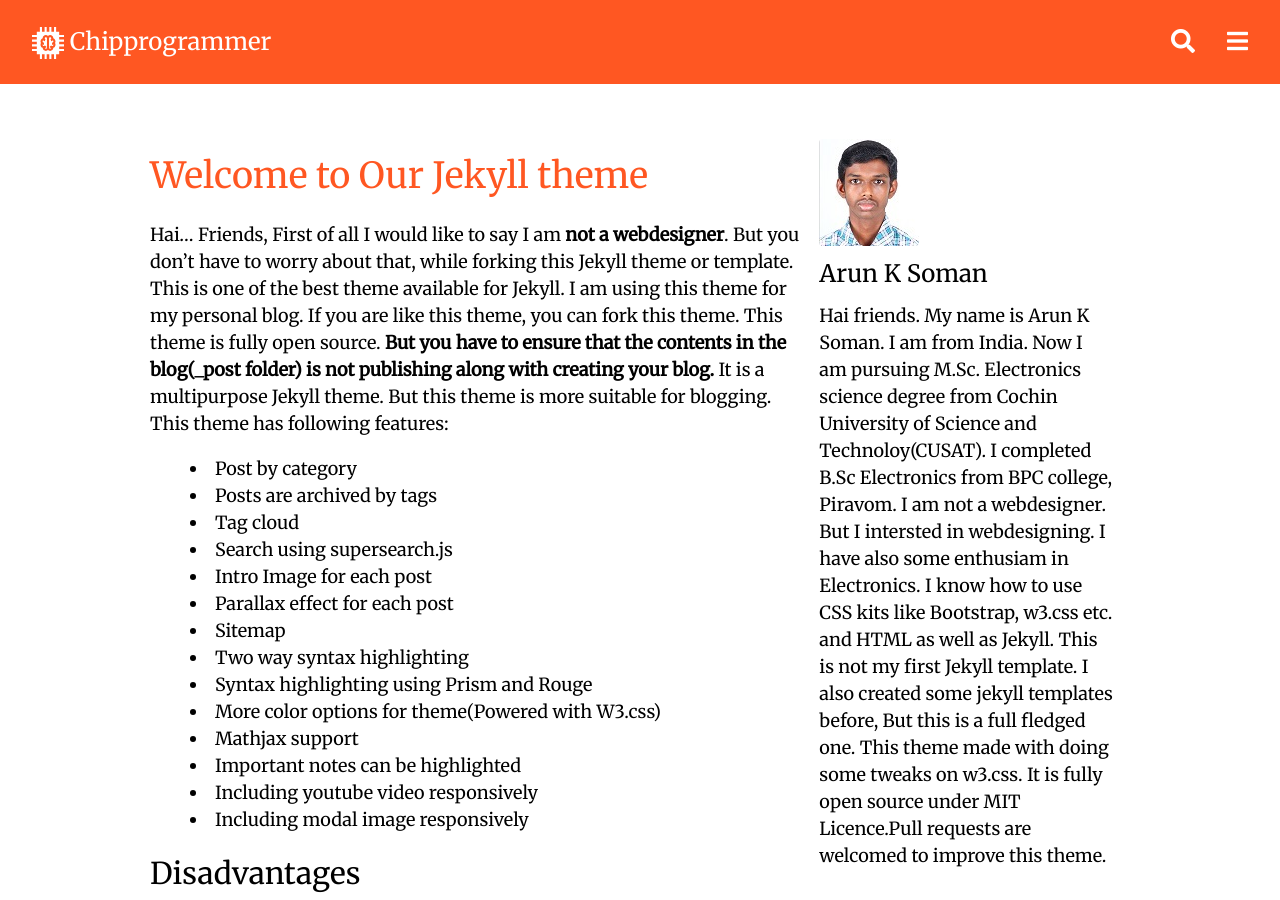
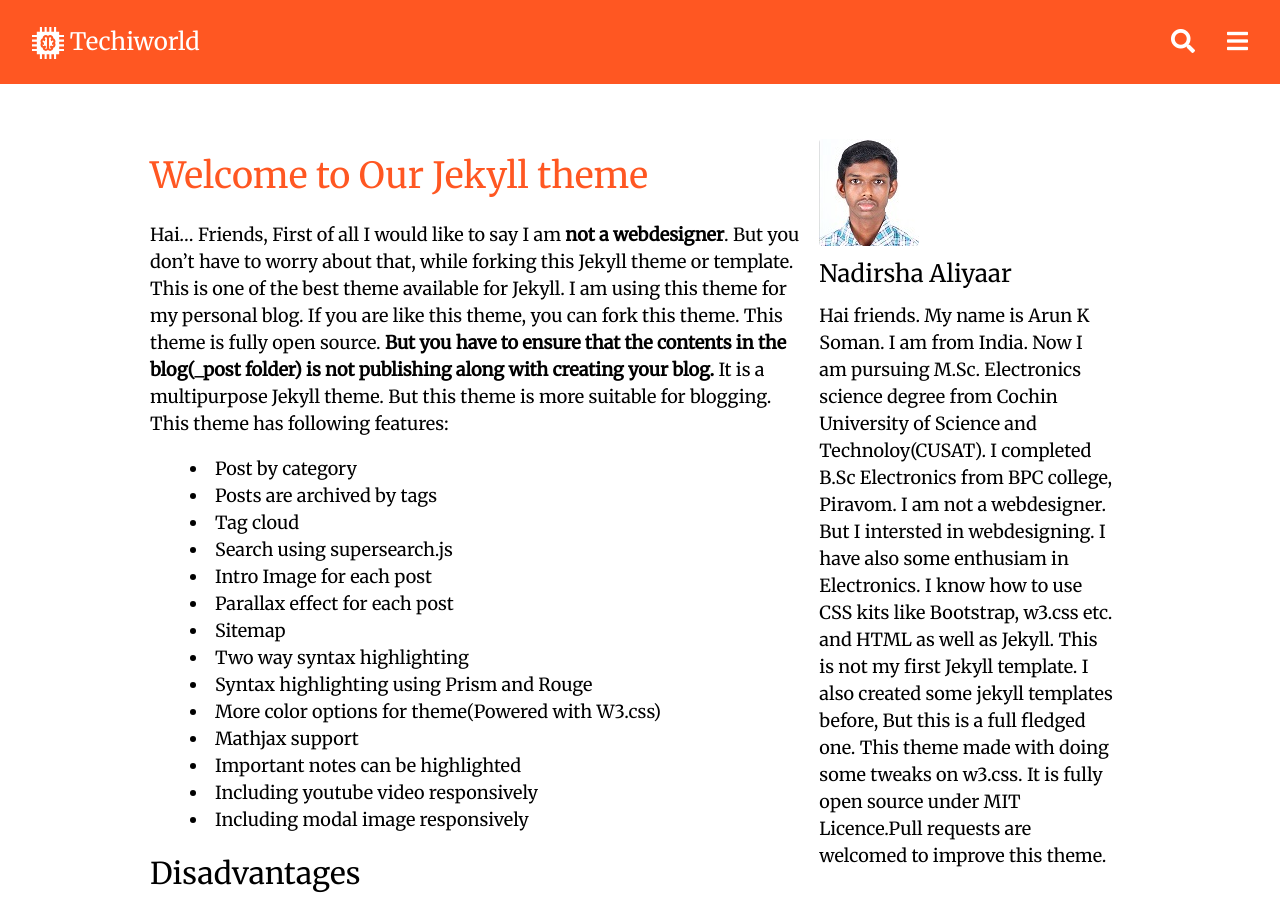
Before and after one commit to techiworld/techiworld.github.io, a Jekyll site: the page built from index.md, in a window 1280 px wide and 900 px high. Built offline with Jekyll 4.4.1, drawn with Linux system fonts in a browser that asks for light colours; formulas are drawn with MathJax 3; some of the changed text lies outside the part shown.

Commit message:
Update _config.yml

```diff
--- a/_config.yml
+++ b/_config.yml
@@ -1,9 +1,9 @@
-Title: Chipprogrammer
-short_title: CP
+Title: Techiworld
+short_title: TW
 Slogan: Electronics for Everyone
 baseurl: "/"
-url: "https://chipprogrammers.github.io"
-Author: Arun K Soman
+url: "https://techiworld.github.io"
+Author: Nadirsha Aliyaar
 Author_img: "/static/IMG/Arun.jpg"
 disqus_shortname: https-chipprogrammers-github-io-pimate
 addthis_id: ra-5aa39bfee6d7726e
```
